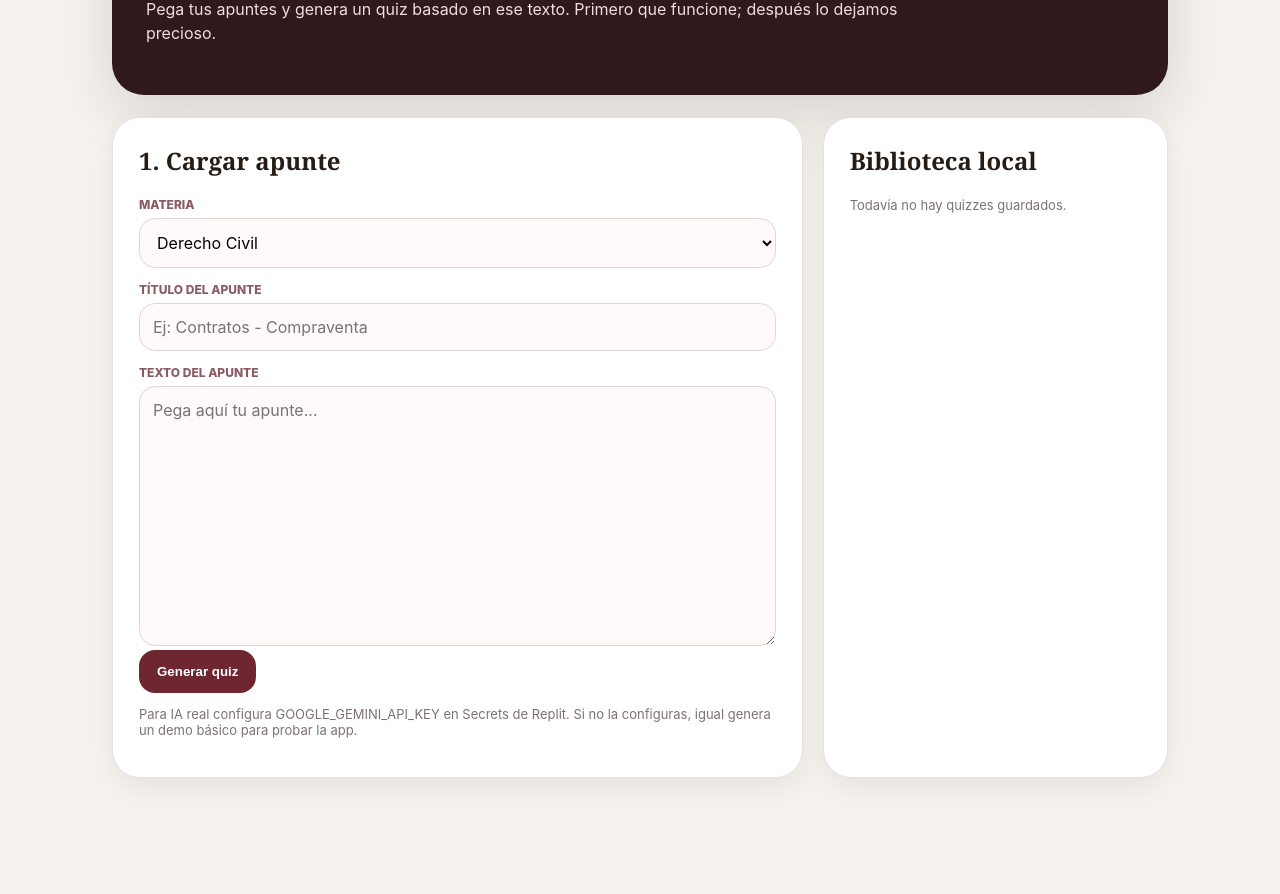
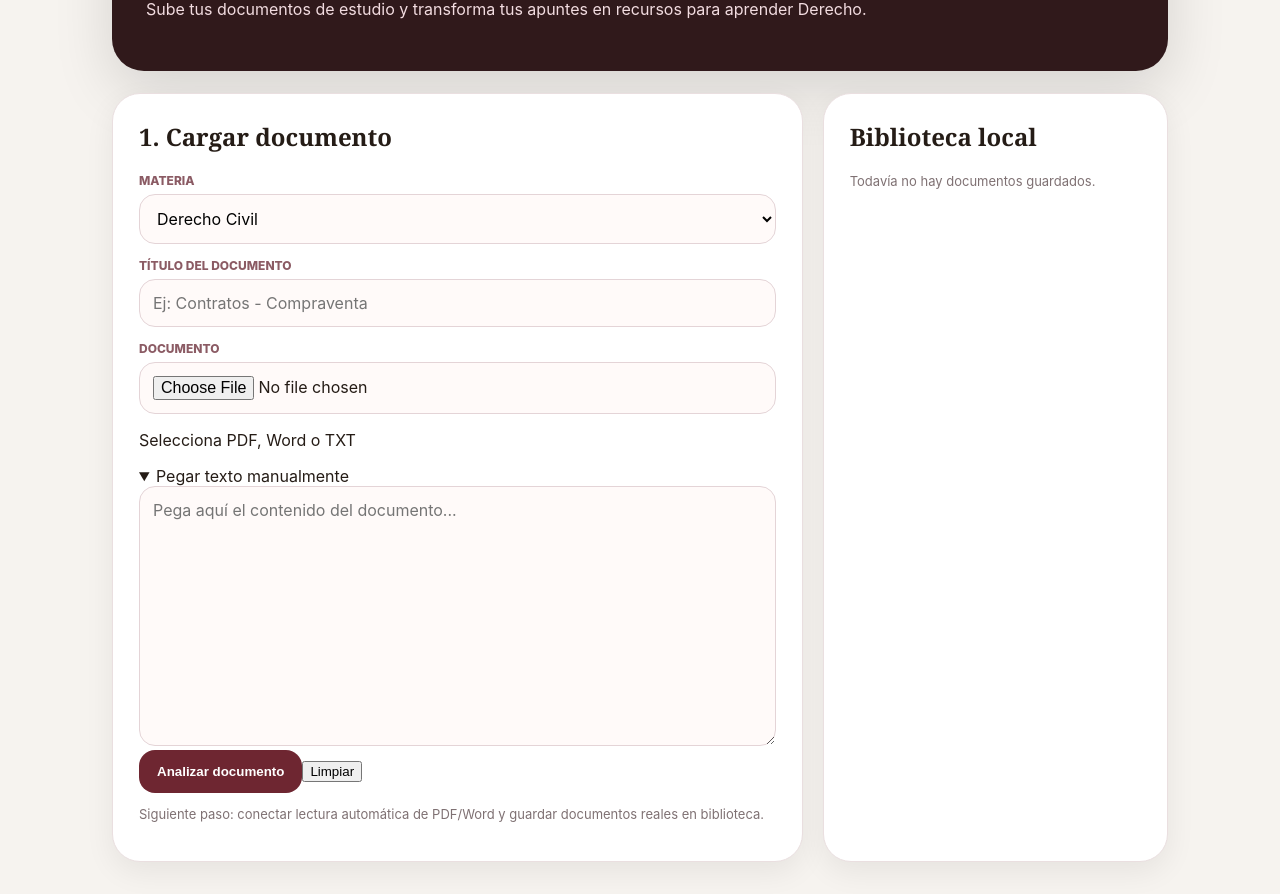
Before and after one commit to marayaber/grado-master, a Next.js app: page / in a window 1280 px wide. Shown: the part 195-1089 px from the top of the page. Before the commit the page ends 1005 px from the top, so only its background shows below. Built offline with nearby package versions, Linux system fonts and the light colour scheme.

Commit message:
feat: cambia carga de apuntes por carga de documentos
Se reemplaza el ingreso obligatorio de texto por una carga de documentos (PDF, Word y TXT), dejando el pegado manual como alternativa mientras se implementa la lectura automática.

```diff
--- a/pages/index.js
+++ b/pages/index.js
@@ -1,79 +1,315 @@
-import { useEffect, useMemo, useState } from 'react';
+import { useEffect, useMemo, useState } from "react";
 
-const materias = ['Derecho Civil','Derecho Procesal','Derecho Constitucional','Derecho Penal','Derecho Laboral','Derecho Familia','Derecho Comercial','Derecho Administrativo'];
+const materias = [
+  "Derecho Civil",
+  "Derecho Procesal",
+  "Derecho Constitucional",
+  "Derecho Penal",
+  "Derecho Laboral",
+  "Derecho Familia",
+  "Derecho Comercial",
+  "Derecho Administrativo",
+];
 
-export default function Home(){
-  const [materia,setMateria]=useState('Derecho Civil');
-  const [titulo,setTitulo]=useState('');
-  const [apunte,setApunte]=useState('');
-  const [loading,setLoading]=useState(false);
-  const [error,setError]=useState('');
-  const [recursos,setRecursos]=useState([]);
-  const [i,setI]=useState(0);
-  const [sel,setSel]=useState('');
-  const [show,setShow]=useState(false);
-  const [saved,setSaved]=useState([]);
+export default function Home() {
+  const [materia, setMateria] = useState("Derecho Civil");
+  const [titulo, setTitulo] = useState("");
+  const [apunte, setApunte] = useState("");
+  const [archivo, setArchivo] = useState(null);
+  const [loading, setLoading] = useState(false);
+  const [error, setError] = useState("");
+  const [recursos, setRecursos] = useState([]);
+  const [i, setI] = useState(0);
+  const [sel, setSel] = useState("");
+  const [show, setShow] = useState(false);
+  const [saved, setSaved] = useState([]);
 
-  useEffect(()=>{ setSaved(JSON.parse(localStorage.getItem('gradoMasterRecursos')||'[]')); },[]);
-  useEffect(()=>{ localStorage.setItem('gradoMasterRecursos', JSON.stringify(saved)); },[saved]);
+  useEffect(() => {
+    setSaved(JSON.parse(localStorage.getItem("gradoMasterRecursos") || "[]"));
+  }, []);
+
+  useEffect(() => {
+    localStorage.setItem("gradoMasterRecursos", JSON.stringify(saved));
+  }, [saved]);
 
   const current = recursos[i];
-  const score = useMemo(()=> recursos.filter(r=>r._ok).length, [recursos]);
+  const score = useMemo(() => recursos.filter((r) => r._ok).length, [recursos]);
 
-  async function generar(){
-    setError(''); setLoading(true); setRecursos([]); setI(0); setSel(''); setShow(false);
-    try{
-      if(apunte.trim().length < 200) throw new Error('Pega un apunte más largo, mínimo 200 caracteres.');
-      const res = await fetch('/api/generar', { method:'POST', headers:{'Content-Type':'application/json'}, body:JSON.stringify({ materia, titulo, apunte }) });
+  function normal(x) {
+    return String(x || "").trim().toLowerCase();
+  }
+
+  async function cargarArchivo(e) {
+    const file = e.target.files?.[0];
+    if (!file) return;
+
+    setArchivo(file);
+    setError("");
+
+    const nombreSinExtension = file.name.replace(/\.[^/.]+$/, "");
+    if (!titulo.trim()) setTitulo(nombreSinExtension);
+
+    if (file.type === "text/plain" || file.name.endsWith(".txt")) {
+      const text = await file.text();
+      setApunte(text);
+      return;
+    }
+
+    setApunte("");
+    setError(
+      "Archivo seleccionado. En esta versión ya puedes seleccionar PDF/Word, pero la extracción automática se conectará en el siguiente paso. Por ahora pega el texto manualmente abajo."
+    );
+  }
+
+  async function generar() {
+    setError("");
+    setLoading(true);
+    setRecursos([]);
+    setI(0);
+    setSel("");
+    setShow(false);
+
+    try {
+      if (apunte.trim().length < 200) {
+        throw new Error(
+          "Para generar recursos ahora, pega al menos 200 caracteres del apunte. La lectura automática de PDF/Word será el siguiente módulo."
+        );
+      }
+
+      const res = await fetch("/api/generar", {
+        method: "POST",
+        headers: { "Content-Type": "application/json" },
+        body: JSON.stringify({ materia, titulo, apunte }),
+      });
+
       const data = await res.json();
-      if(!res.ok) throw new Error(data.error || 'No se pudo generar el quiz.');
+      if (!res.ok) throw new Error(data.error || "No se pudo generar el quiz.");
+
       const lista = data.recursos || [];
       setRecursos(lista);
-      setSaved(prev=>[{id:Date.now(), materia, titulo: titulo || 'Apunte sin título', fecha:new Date().toLocaleString(), recursos:lista}, ...prev]);
-    }catch(e){ setError(e.message); }
-    finally{ setLoading(false); }
+
+      setSaved((prev) => [
+        {
+          id: Date.now(),
+          materia,
+          titulo: titulo || "Documento sin título",
+          fecha: new Date().toLocaleString(),
+          archivo: archivo?.name || null,
+          recursos: lista,
+        },
+        ...prev,
+      ]);
+    } catch (e) {
+      setError(e.message);
+    } finally {
+      setLoading(false);
+    }
   }
 
-  function responder(k){
-    if(show) return;
-    setSel(k); setShow(true);
-    setRecursos(prev=>prev.map((r,idx)=>idx===i?{...r,_ok: normal(k)===normal(r.respuesta_correcta)}:r));
+  function responder(k) {
+    if (show) return;
+
+    setSel(k);
+    setShow(true);
+
+    setRecursos((prev) =>
+      prev.map((r, idx) =>
+        idx === i ? { ...r, _ok: normal(k) === normal(r.respuesta_correcta) } : r
+      )
+    );
   }
-  function normal(x){ return String(x||'').trim().toLowerCase(); }
-  function siguiente(){ setSel(''); setShow(false); setI(v=>v+1); }
-  function cargarGuardado(item){ setMateria(item.materia); setTitulo(item.titulo); setRecursos(item.recursos); setI(0); setSel(''); setShow(false); window.scrollTo(0,0); }
 
-  return <main className="wrap">
+  function siguiente() {
+    setSel("");
+    setShow(false);
+    setI((v) => v + 1);
+  }
+
+  function cargarGuardado(item) {
+    setMateria(item.materia);
+    setTitulo(item.titulo);
+    setRecursos(item.recursos);
+    setI(0);
+    setSel("");
+    setShow(false);
+    window.scrollTo(0, 0);
+  }
+
+  function limpiar() {
+    setTitulo("");
+    setApunte("");
+    setArchivo(null);
+    setRecursos([]);
+    setError("");
+    setI(0);
+    setSel("");
+    setShow(false);
+  }
+
+  return (
+    <main className="wrap">
       <section className="hero">
-      <div><p className="eyebrow">MVP funcional</p><h1>Grado Master</h1><p className="sub">Pega tus apuntes y genera un quiz basado en ese texto. Primero que funcione; después lo dejamos precioso.</p></div>
+        <div>
+          <p className="eyebrow">MVP funcional</p>
+          <h1>Grado Master</h1>
+          <p className="sub">
+            Sube tus documentos de estudio y transforma tus apuntes en recursos
+            para aprender Derecho.
+          </p>
+        </div>
         <div className="pill">Derecho Chile</div>
       </section>
 
       <section className="grid">
         <div className="card big">
-        <h2>1. Cargar apunte</h2>
-        <label>Materia</label><select value={materia} onChange={e=>setMateria(e.target.value)}>{materias.map(m=><option key={m}>{m}</option>)}</select>
-        <label>Título del apunte</label><input value={titulo} onChange={e=>setTitulo(e.target.value)} placeholder="Ej: Contratos - Compraventa" />
-        <label>Texto del apunte</label><textarea value={apunte} onChange={e=>setApunte(e.target.value)} placeholder="Pega aquí tu apunte..." />
+          <h2>1. Cargar documento</h2>
+
+          <label>Materia</label>
+          <select value={materia} onChange={(e) => setMateria(e.target.value)}>
+            {materias.map((m) => (
+              <option key={m}>{m}</option>
+            ))}
+          </select>
+
+          <label>Título del documento</label>
+          <input
+            value={titulo}
+            onChange={(e) => setTitulo(e.target.value)}
+            placeholder="Ej: Contratos - Compraventa"
+          />
+
+          <label>Documento</label>
+          <div className="uploadBox">
+            <input
+              type="file"
+              accept=".pdf,.doc,.docx,.txt"
+              onChange={cargarArchivo}
+            />
+            <p>
+              {archivo
+                ? `Archivo seleccionado: ${archivo.name}`
+                : "Selecciona PDF, Word o TXT"}
+            </p>
+          </div>
+
+          <details className="manualText" open>
+            <summary>Pegar texto manualmente</summary>
+            <textarea
+              value={apunte}
+              onChange={(e) => setApunte(e.target.value)}
+              placeholder="Pega aquí el contenido del documento..."
+            />
+          </details>
+
           {error && <p className="error">{error}</p>}
-        <button className="primary" onClick={generar} disabled={loading}>{loading?'Generando con IA...':'Generar quiz'}</button>
-        <p className="hint">Para IA real configura GOOGLE_GEMINI_API_KEY en Secrets de Replit. Si no la configuras, igual genera un demo básico para probar la app.</p>
+
+          <div className="actions">
+            <button className="primary" onClick={generar} disabled={loading}>
+              {loading ? "Analizando..." : "Analizar documento"}
+            </button>
+            <button className="secondary" onClick={limpiar} disabled={loading}>
+              Limpiar
+            </button>
+          </div>
+
+          <p className="hint">
+            Siguiente paso: conectar lectura automática de PDF/Word y guardar
+            documentos reales en biblioteca.
+          </p>
         </div>
 
         <div className="card">
           <h2>Biblioteca local</h2>
-        {saved.length===0 && <p className="muted">Todavía no hay quizzes guardados.</p>}
-        {saved.map(item=><button className="saved" key={item.id} onClick={()=>cargarGuardado(item)}><b>{item.titulo}</b><span>{item.materia} · {item.recursos.length} preguntas</span></button>)}
+          {saved.length === 0 && (
+            <p className="muted">Todavía no hay documentos guardados.</p>
+          )}
+
+          {saved.map((item) => (
+            <button
+              className="saved"
+              key={item.id}
+              onClick={() => cargarGuardado(item)}
+            >
+              <b>{item.titulo}</b>
+              <span>
+                {item.materia} · {item.recursos.length} preguntas
+              </span>
+            </button>
+          ))}
         </div>
       </section>
 
-    {recursos.length>0 && <section className="card quiz">
-      {i < recursos.length ? <>
-        <div className="top"><span>Pregunta {i+1} de {recursos.length}</span><span>Puntaje: {score}/{recursos.length}</span></div>
+      {recursos.length > 0 && (
+        <section className="card quiz">
+          {i < recursos.length ? (
+            <>
+              <div className="top">
+                <span>
+                  Pregunta {i + 1} de {recursos.length}
+                </span>
+                <span>
+                  Puntaje: {score}/{recursos.length}
+                </span>
+              </div>
+
               <h2>{current.pregunta}</h2>
-        <div className="options">{Object.entries(current.opciones||{}).map(([k,v])=><button key={k} onClick={()=>responder(k)} className={show ? (normal(k)===normal(current.respuesta_correcta)?'ok':normal(k)===normal(sel)?'bad':'dim') : ''}><b>{k.toUpperCase()}.</b> {v}</button>)}</div>
-        {show && <div className="feedback"><h3>{normal(sel)===normal(current.respuesta_correcta)?'Correcta ✅':'Incorrecta'}</h3><p>{current.explicacion}</p>{current.cita_textual && <blockquote>{current.cita_textual}</blockquote>}<button className="primary" onClick={siguiente}>{i+1===recursos.length?'Ver resultado':'Siguiente'}</button></div>}
-      </> : <div className="final"><h2>Resultado final</h2><p className="nota">{score}/{recursos.length}</p><button className="primary" onClick={()=>{setI(0); setRecursos(r=>r.map(x=>({...x,_ok:false})));}}>Repetir quiz</button></div>}
-    </section>}
+
+              <div className="options">
+                {Object.entries(current.opciones || {}).map(([k, v]) => (
+                  <button
+                    key={k}
+                    onClick={() => responder(k)}
+                    className={
+                      show
+                        ? normal(k) === normal(current.respuesta_correcta)
+                          ? "ok"
+                          : normal(k) === normal(sel)
+                          ? "bad"
+                          : "dim"
+                        : ""
+                    }
+                  >
+                    <b>{k.toUpperCase()}.</b> {v}
+                  </button>
+                ))}
+              </div>
+
+              {show && (
+                <div className="feedback">
+                  <h3>
+                    {normal(sel) === normal(current.respuesta_correcta)
+                      ? "Correcta ✅"
+                      : "Incorrecta"}
+                  </h3>
+                  <p>{current.explicacion}</p>
+                  {current.cita_textual && (
+                    <blockquote>{current.cita_textual}</blockquote>
+                  )}
+                  <button className="primary" onClick={siguiente}>
+                    {i + 1 === recursos.length ? "Ver resultado" : "Siguiente"}
+                  </button>
+                </div>
+              )}
+            </>
+          ) : (
+            <div className="final">
+              <h2>Resultado final</h2>
+              <p className="nota">
+                {score}/{recursos.length}
+              </p>
+              <button
+                className="primary"
+                onClick={() => {
+                  setI(0);
+                  setRecursos((r) => r.map((x) => ({ ...x, _ok: false })));
+                }}
+              >
+                Repetir quiz
+              </button>
+            </div>
+          )}
+        </section>
+      )}
     </main>
+  );
 }
```
Lines whose indentation alone changed are shown as unchanged.
